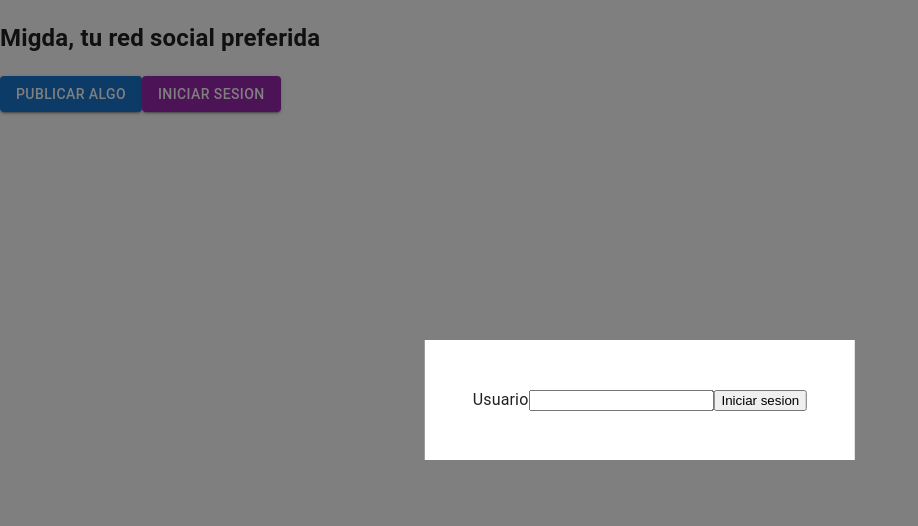
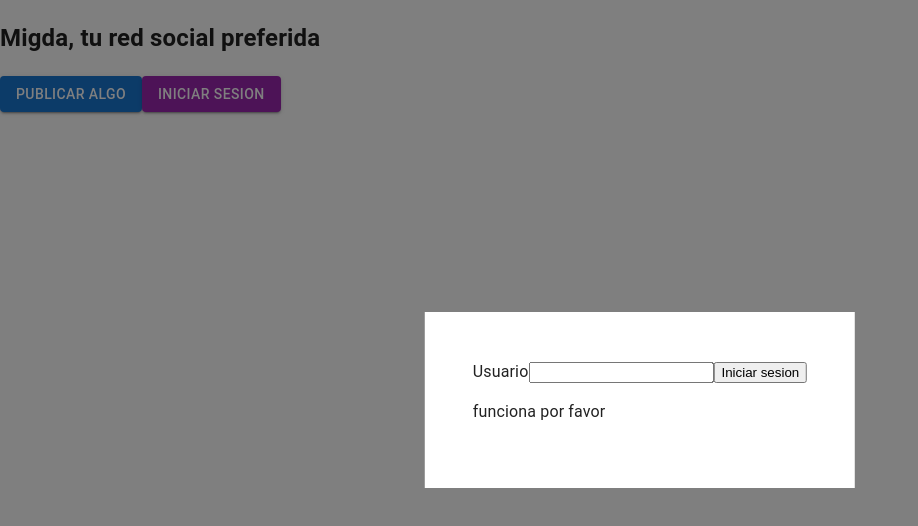
Before and after one commit to gonzzoli/tp6-calidad-software, a React (Vite) app: page / in a window 1280 px wide. Both pictures are taken after a click on the button "INICIAR SESION". Shown: the top 526 px of the page, without its empty margins (0-918 px from the left). Built offline with nearby package versions, Linux system fonts and the light colour scheme.

Commit message:
prueba de nuevo pr

```diff
--- a/src/componentes/ModalLogin.tsx
+++ b/src/componentes/ModalLogin.tsx
@@ -16,6 +16,7 @@ export default function ModalLogin({ login }: { login: (usuario: string) => void
       <label htmlFor="titulo">Usuario</label>
       <input type="text" id="titulo" onChange={(e) => setUsuario(e.target.value)} />
       <button onClick={() => login(usuario)}>Iniciar sesion</button>
+      <p>funciona por favor</p>
     </div>
   );
 }
```
